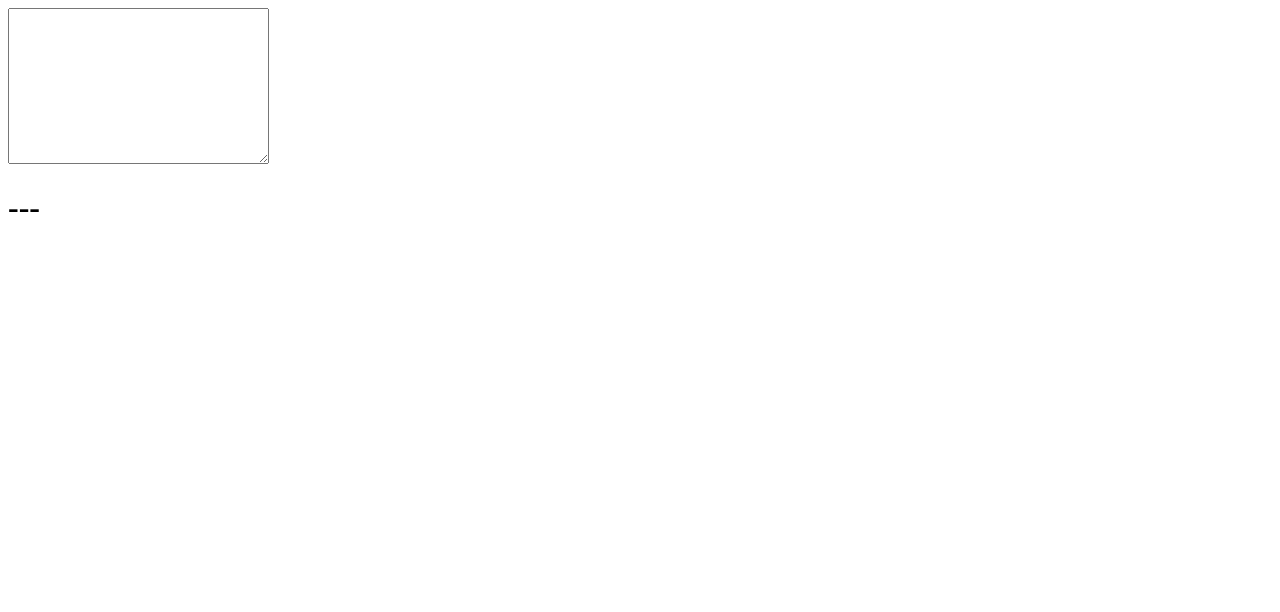
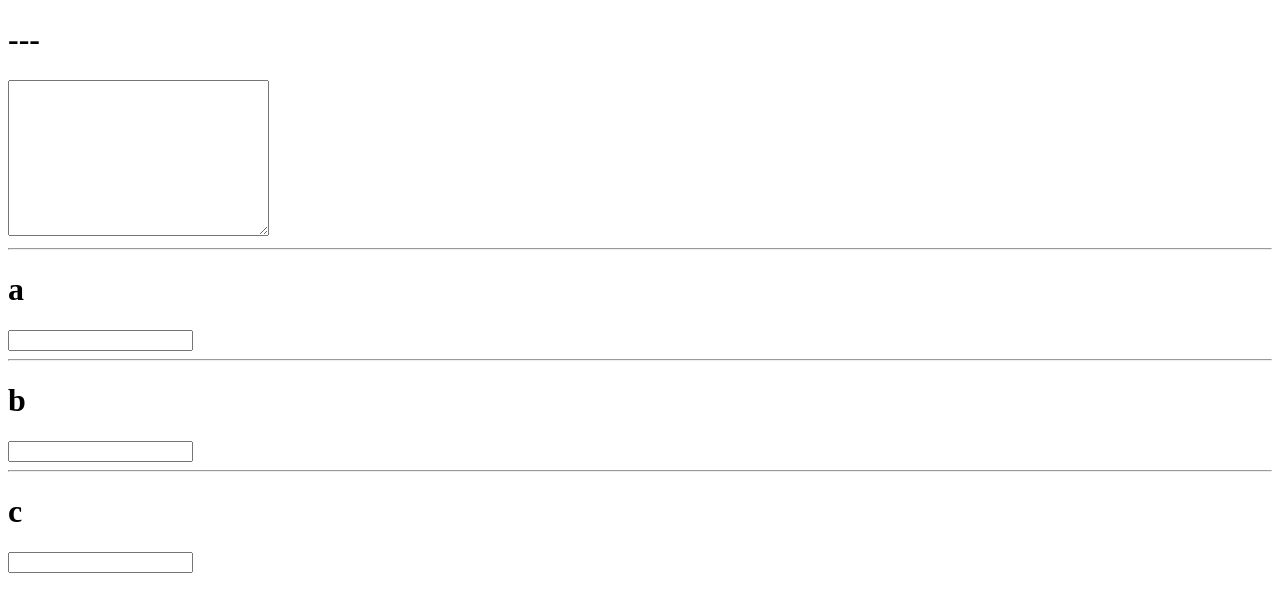
Before and after one commit to educasal/react-app, a React (Create React App) app: page / in a window 1280 px wide. Shown: the top 612 px of the page. Built offline with nearby package versions, Linux system fonts and the light colour scheme.

Commit message:
Reference specific components

```diff
--- a/src/EventsApp.js
+++ b/src/EventsApp.js
@@ -4,16 +4,26 @@ class EventsApp extends React.Component {
 
   constructor(){
     super();
-    this.state = {currentEvent: '---'}
+    this.state = { currentEvent: '---',
+                   a: 'a',
+                   b: 'b',
+                   c: 'c'
+                 }
     this.update = this.update.bind(this)
   }
 
   update(e){
-    this.setState({currentEvent: e.type})
+    this.setState({ currentEvent: e.type,
+                    a: this.refs.a.value,
+                    b: this.refs.b.value,
+                    c: this.c.refs.input.value
+                  })
   }
+
   render(){
    return (
      <div>
+       <h1>{this.state.currentEvent}</h1>
        <textarea
          onKeyPress={this.update}
          onCopy={this.update}
@@ -27,9 +37,25 @@ class EventsApp extends React.Component {
          onTouchEnd={this.update}
          cols="30"
          rows="10" />
-       <h1>{this.state.currentEvent}</h1>
+      <hr />
+      <h1>{this.state.a}</h1>
+      <input ref="a" type="text" onChange={this.update} />
+      <hr />
+      <h1>{this.state.b}</h1>
+      <input ref="b" type="text" onChange={this.update} />
+      <hr />
+      <h1>{this.state.c}</h1>
+      <Input update ={this.update.bind(this)} ref={component => this.c = component} />
+
      </div>
   )
  }
 }
+
+class Input extends React.Component {
+  render() {
+    return <div><input type="text" onChange={this.props.update} ref="input" /></div>
+  }
+}
+
 export default EventsApp
```
